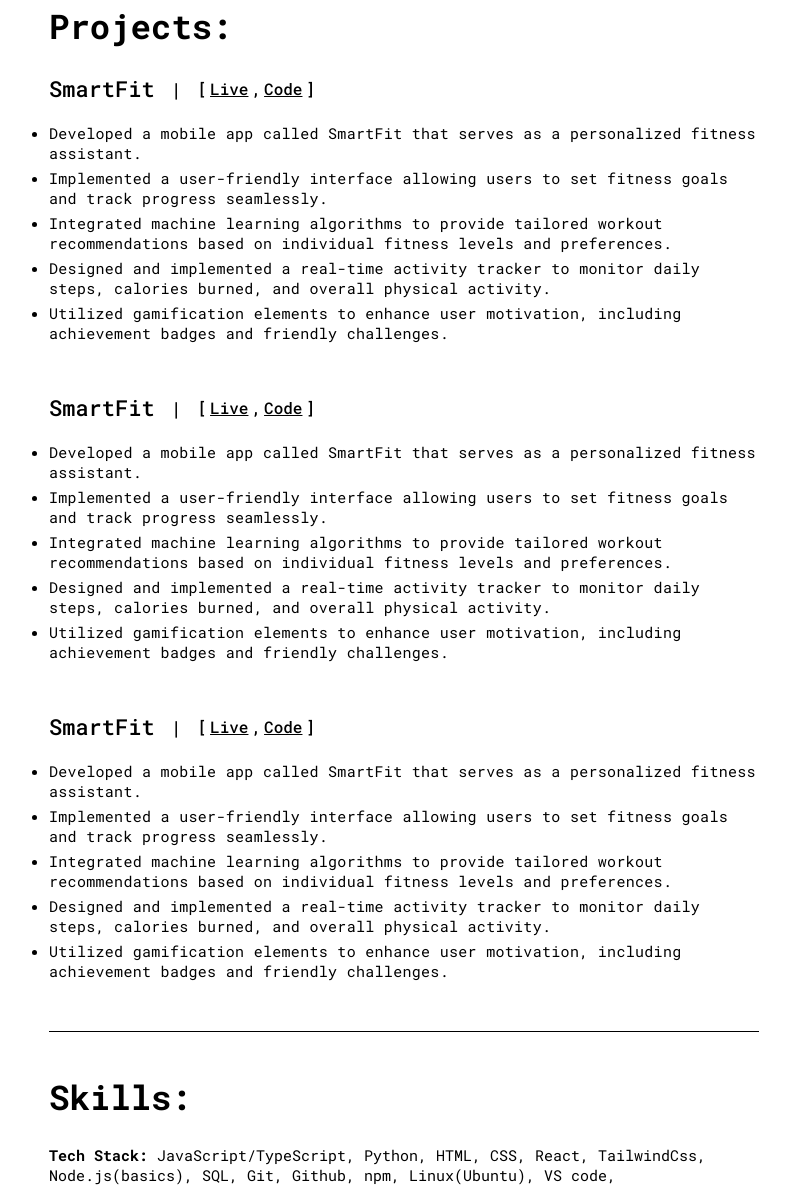
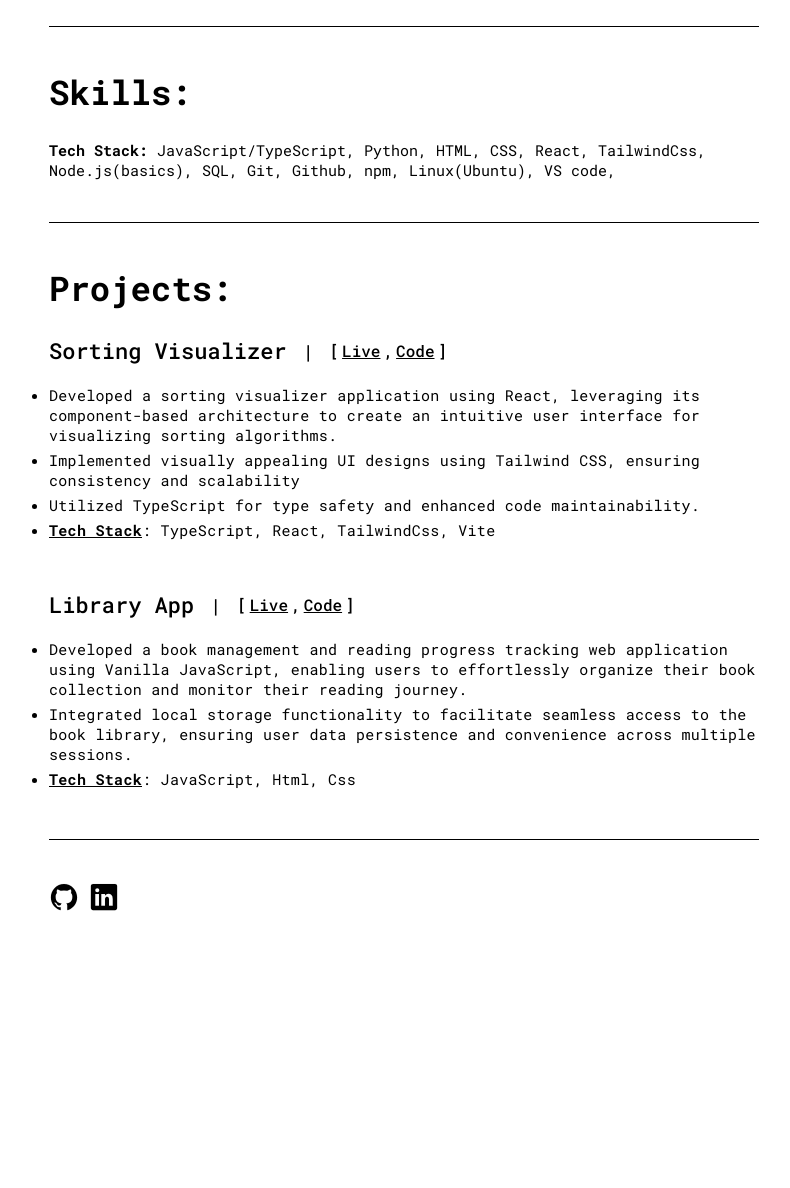
Before and after one commit to LBLBLBLBLBLB/levanib, a website built with Vite: page index.html in a window 1280 px wide. Shown: the part 792-1980 px from the top of the page, without its empty margins (236-1026 px from the left). After the commit the page ends 1719 px from the top, so only its background shows below. Built offline with nearby package versions, Linux system fonts and the light colour scheme.

Commit message:
update projects

```diff
--- a/index.html
+++ b/index.html
@@ -4,7 +4,7 @@
     <meta charset="UTF-8" />
     <meta name="viewport" content="width=device-width, initial-scale=1.0" />
     <link rel="stylesheet" href="style.css" />
-    <title>Vite App</title>
+    <title>LevaniB</title>
   </head>
   <body>
     <div class="content">
@@ -23,7 +23,33 @@
       <section class="about-section">
         <div>
           <h2>Hi, I'm Levani</h2>
-          <p>Software Developer</p>
+          <div>
+            <div class="social">
+              <ion-icon name="logo-github" class="soc-ic"></ion-icon>
+              <p class="soc-n">GitHub:</p>
+              <a
+                href="https://github.com/LBLBLBLBLBLB"
+                class="soc-link"
+                target="_blank"
+                >LevaniB</a
+              >
+            </div>
+            <div class="social">
+              <ion-icon name="logo-linkedin" class="soc-ic"></ion-icon>
+              <p class="soc-n">Linkedin:</p>
+              <a
+                href="https://www.linkedin.com/in/levani-birchadze-752921286/"
+                class="soc-link"
+                target="_blank"
+                >Levani Birchadze</a
+              >
+            </div>
+            <div class="social">
+              <ion-icon name="mail" class="soc-ic"></ion-icon>
+              <p class="soc-n">Email:</p>
+              <p>levanbirchadze@gmail.com</p>
+            </div>
+          </div>
         </div>
       </section>
       <div class="links"></div>
@@ -41,8 +67,8 @@
           <p class="edu-txt">
             <span>Coursework: </span>Algorithms & Data structures, OOP,
             Front/Back-end Development, Software Testing, Networks, Computer
-            Architecture, Operating Systems(Linux), Data Analytics,Calculus,
-            Discrete Math,
+            Architecture, Operating Systems(Linux/Windows), Data Analytics,
+            Calculus, Discrete Math,
           </p>
         </div>
         <div class="education">
@@ -58,13 +84,64 @@
           </p>
         </div>
       </section>
+      <div class="line"></div>
+      <section class="skills-section">
+        <h3>Skills:</h3>
+        <p>
+          <span>Tech Stack:</span>
+          JavaScript/TypeScript, Python, HTML, CSS, React, TailwindCss,
+          Node.js(basics), SQL, Git, Github, npm, Linux(Ubuntu), VS code,
+        </p>
+      </section>
 
       <div class="line"></div>
       <section class="projects-section">
         <h3>Projects:</h3>
         <div class="project">
           <div class="project-name">
-            <h4>SmartFit</h4>
+            <h4>Sorting Visualizer</h4>
+            <span class="pr-line-vert">|</span>
+            <div class="project-links">
+              <span>[</span>
+              <a
+                href="https://sorting-visualizer-levanib.vercel.app/"
+                target="_blank"
+                class="project-link live-link"
+                >Live</a
+              >
+              <span>,</span>
+              <a
+                href="https://github.com/LBLBLBLBLBLB/sorting-visualizer"
+                class="project-link code-link"
+                target="_blank"
+                >Code</a
+              >
+              <span>]</span>
+            </div>
+          </div>
+          <ul class="project-description">
+            <li>
+              Developed a sorting visualizer application using React, leveraging
+              its component-based architecture to create an intuitive user
+              interface for visualizing sorting algorithms.
+            </li>
+            <li>
+              Implemented visually appealing UI designs using Tailwind CSS,
+              ensuring consistency and scalability
+            </li>
+            <li>
+              Utilized TypeScript for type safety and enhanced code
+              maintainability.
+            </li>
+            <li>
+              <span class="li-stack">Tech Stack</span>: TypeScript, React,
+              TailwindCss, Vite
+            </li>
+          </ul>
+        </div>
+        <div class="project">
+          <div class="project-name">
+            <h4>Library App</h4>
             <span class="pr-line-vert">|</span>
             <div class="project-links">
               <span>[</span>
@@ -76,112 +153,45 @@
           </div>
           <ul class="project-description">
             <li>
-              Developed a mobile app called SmartFit that serves as a
-              personalized fitness assistant.
+              Developed a book management and reading progress tracking web
+              application using Vanilla JavaScript, enabling users to
+              effortlessly organize their book collection and monitor their
+              reading journey.
             </li>
             <li>
-              Implemented a user-friendly interface allowing users to set
-              fitness goals and track progress seamlessly.
+              Integrated local storage functionality to facilitate seamless
+              access to the book library, ensuring user data persistence and
+              convenience across multiple sessions.
             </li>
             <li>
-              Integrated machine learning algorithms to provide tailored workout
-              recommendations based on individual fitness levels and
-              preferences.
-            </li>
-            <li>
-              Designed and implemented a real-time activity tracker to monitor
-              daily steps, calories burned, and overall physical activity.
-            </li>
-            <li>
-              Utilized gamification elements to enhance user motivation,
-              including achievement badges and friendly challenges.
-            </li>
-          </ul>
-        </div>
-        <div class="project">
-          <div class="project-name">
-            <h4>SmartFit</h4>
-            <span class="pr-line-vert">|</span>
-            <div class="project-links">
-              <span>[</span>
-              <a href="#" class="project-link live-link">Live</a>
-              <span>,</span>
-              <a href="#" class="project-link code-link">Code</a>
-              <span>]</span>
-            </div>
-          </div>
-          <ul class="project-description">
-            <li>
-              Developed a mobile app called SmartFit that serves as a
-              personalized fitness assistant.
-            </li>
-            <li>
-              Implemented a user-friendly interface allowing users to set
-              fitness goals and track progress seamlessly.
-            </li>
-            <li>
-              Integrated machine learning algorithms to provide tailored workout
-              recommendations based on individual fitness levels and
-              preferences.
-            </li>
-            <li>
-              Designed and implemented a real-time activity tracker to monitor
-              daily steps, calories burned, and overall physical activity.
-            </li>
-            <li>
-              Utilized gamification elements to enhance user motivation,
-              including achievement badges and friendly challenges.
-            </li>
-          </ul>
-        </div>
-        <div class="project">
-          <div class="project-name">
-            <h4>SmartFit</h4>
-            <span class="pr-line-vert">|</span>
-            <div class="project-links">
-              <span>[</span>
-              <a href="#" class="project-link live-link">Live</a>
-              <span>,</span>
-              <a href="#" class="project-link code-link">Code</a>
-              <span>]</span>
-            </div>
-          </div>
-          <ul class="project-description">
-            <li>
-              Developed a mobile app called SmartFit that serves as a
-              personalized fitness assistant.
-            </li>
-            <li>
-              Implemented a user-friendly interface allowing users to set
-              fitness goals and track progress seamlessly.
-            </li>
-            <li>
-              Integrated machine learning algorithms to provide tailored workout
-              recommendations based on individual fitness levels and
-              preferences.
-            </li>
-            <li>
-              Designed and implemented a real-time activity tracker to monitor
-              daily steps, calories burned, and overall physical activity.
-            </li>
-            <li>
-              Utilized gamification elements to enhance user motivation,
-              including achievement badges and friendly challenges.
+              <span class="li-stack">Tech Stack</span>: JavaScript, Html, Css
             </li>
           </ul>
         </div>
       </section>
       <div class="line"></div>
-      <section class="skills-section">
-        <h3>Skills:</h3>
-        <p>
-          <span>Tech Stack:</span>
-          JavaScript/TypeScript, Python, HTML, CSS, React, TailwindCss,
-          Node.js(basics), SQL, Git, Github, npm, Linux(Ubuntu), VS code,
-        </p>
-      </section>
+      <footer class="social">
+        <a href="https://github.com/LBLBLBLBLBLB" target="_blank">
+          <ion-icon name="logo-github" class="foot-ic g-ic"></ion-icon>
+        </a>
+        <a
+          href="https://www.linkedin.com/in/levani-birchadze-752921286/"
+          target="_blank"
+        >
+          <ion-icon name="logo-linkedin" class="foot-ic l-ic"></ion-icon>
+        </a>
+      </footer>
     </div>
+
     <div class="circle"></div>
     <script type="module" src="/main.js"></script>
+    <script
+      type="module"
+      src="https://unpkg.com/ionicons@7.1.0/dist/ionicons/ionicons.esm.js"
+    ></script>
+    <script
+      nomodule
+      src="https://unpkg.com/ionicons@7.1.0/dist/ionicons/ionicons.js"
+    ></script>
   </body>
 </html>
--- a/main.js
+++ b/main.js
@@ -1,19 +1,32 @@
 const root_colors = document.querySelector(":root");
-const theme_switch = document.getElementById("theme-switcher");
+const themeSwitch = document.getElementById("theme-switcher");
 
 let isDarkMode = false;
 
-theme_switch.addEventListener("click", () => {
+const setDarkMode = () => {
+  root_colors.style.setProperty("--txt-color", "#fff");
+  root_colors.style.setProperty("--background-color", "#000");
+};
+
+const setLightMode = () => {
+  root_colors.style.setProperty("--txt-color", "#000");
+  root_colors.style.setProperty("--background-color", "#fff");
+};
+
+themeSwitch.addEventListener("click", () => {
   isDarkMode = !isDarkMode;
 
   if (isDarkMode) {
-    root_colors.style.setProperty("--txt-color", "#fff");
-    root_colors.style.setProperty("--background-color", "#000");
+    setDarkMode();
   } else {
-    root_colors.style.setProperty("--txt-color", "#000");
-    root_colors.style.setProperty("--background-color", "#fff");
+    setLightMode();
   }
 });
+
+// const darkModeMediaQuery = window.matchMedia("(prefers-color-scheme: dark)");
+// const prefersDarkMode = darkModeMediaQuery.matches;
+
+// prefersDarkMode ? setDarkMode() : setLightMode();
 
 // cursor animation
 const circleEl = document.querySelector(".circle");
--- a/style.css
+++ b/style.css
@@ -33,7 +33,7 @@ body {
 
 /* main content */
 .content {
-  padding: 4rem 2rem;
+  padding: 4rem 2rem 1rem 2rem;
   max-width: 75rem;
   margin: 0 auto;
 }
@@ -55,7 +55,10 @@ li {
   position: relative;
   cursor: pointer;
 }
-
+.li-stack {
+  font-weight: 700;
+  text-decoration: underline;
+}
 .nav-link::after {
   content: "";
   position: absolute;
@@ -77,8 +80,25 @@ h2 {
   font-weight: 700;
   margin-bottom: 2.4rem;
 }
-.about-section p {
+.about-section p,
+a {
   font-size: 2rem;
+}
+.social {
+  margin-top: 0.7rem;
+  display: flex;
+  align-items: center;
+  gap: 1rem;
+}
+.social a {
+  cursor: pointer;
+}
+.soc-ic {
+  font-size: 2rem;
+  color: var(--txt-color);
+}
+.soc-n {
+  font-weight: 700;
 }
 .line {
   width: 100%;
@@ -156,6 +176,11 @@ h4 {
 
 .skills-section p span {
   font-weight: 700;
+}
+.foot-ic {
+  color: var(--txt-color);
+  font-size: 3rem;
+  cursor: pointer;
 }
 
 /* theme switcher */
```
